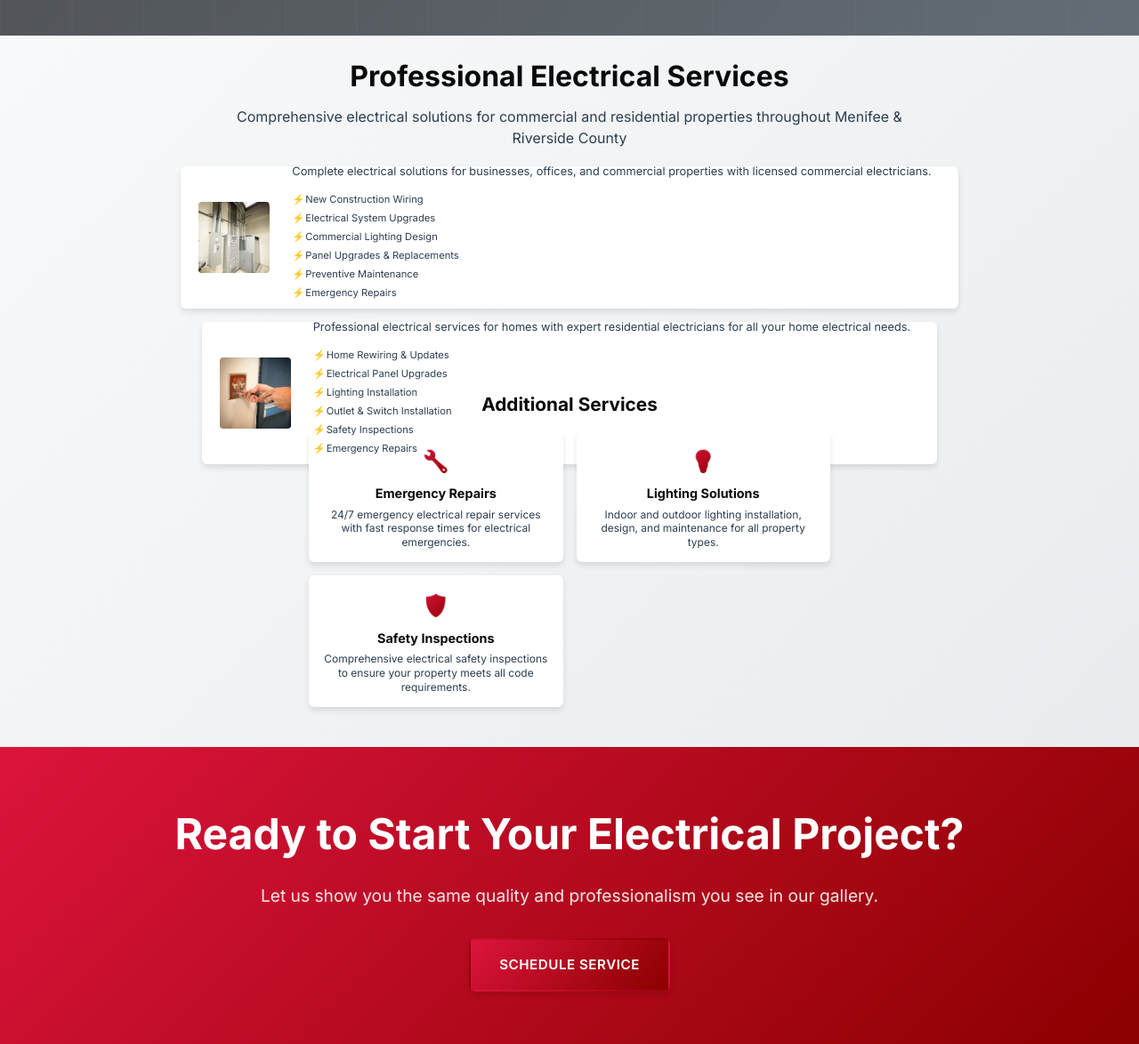
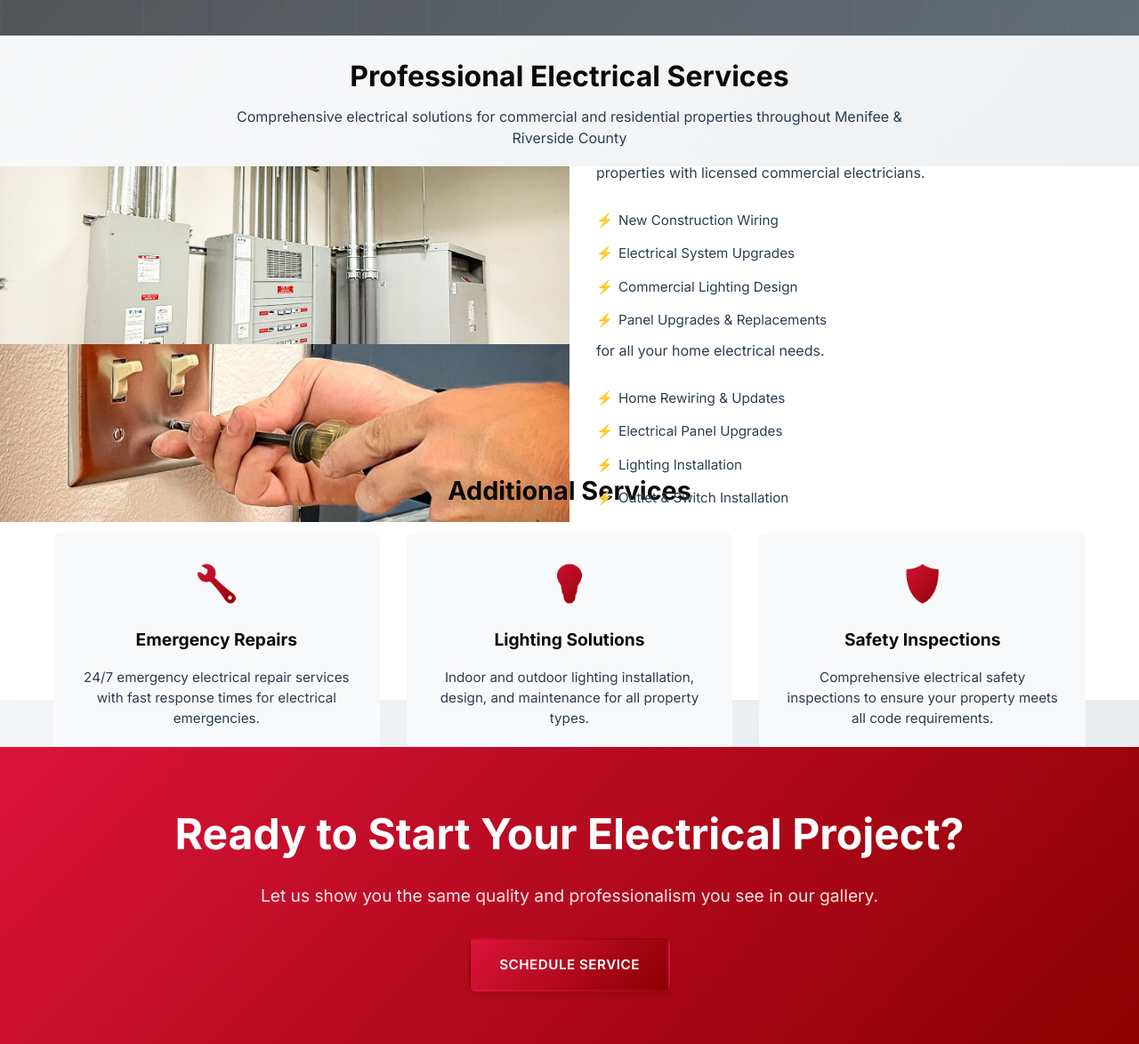
Before and after one commit to heringpm/bolder_electric, a Flask app: page / in a window 1280 px wide. Shown: the part 880-2054 px from the top of the page at 89% size. Run offline with Flask 3, Linux system fonts and the light colour scheme; data comes from the database, SQL or seed files in the repository; grey boxes are pictures that could not be loaded.

Commit message:
Create full-width services layout with 50/50 split
- Make service rows full-width (100% width)
- Photo takes 50% of screen width, text takes 50%
- Remove containers and margins for edge-to-edge layout
- Make typography larger since we have more space
- Additional services full-width with 3 equal cards
- Each section takes 25vh height

```diff
--- a/static/css/style.css
+++ b/static/css/style.css
@@ -449,23 +449,17 @@ section {
 .service-row {
     display: flex;
     align-items: center;
-    gap: 15px;
-    max-width: 1200px;
-    margin: 0 auto 15px;
-    padding: 15px 20px;
+    width: 100%;
+    height: 25vh;
+    margin-bottom: 0;
     background: white;
-    border-radius: 6px;
-    box-shadow: var(--shadow-md);
     overflow: hidden;
-    height: 20vh;
 }
 
 .service-photo {
-    flex-shrink: 0;
-    width: 80px;
-    height: 80px;
+    flex: 0 0 50%;
+    height: 100%;
     overflow: hidden;
-    border-radius: 4px;
 }
 
 .service-photo img {
@@ -475,16 +469,16 @@ section {
 }
 
 .service-info {
-    flex: 1;
-    padding: 10px;
+    flex: 0 0 50%;
+    padding: 30px;
     display: flex;
     flex-direction: column;
     justify-content: center;
 }
 
 .service-icon {
-    font-size: 1.2rem;
-    margin-bottom: 0.3rem;
+    font-size: 2rem;
+    margin-bottom: 1rem;
     background: var(--gradient-primary);
     -webkit-background-clip: text;
     -webkit-text-fill-color: transparent;
@@ -493,29 +487,29 @@ section {
 }
 
 .service-info h3 {
-    font-size: 1.1rem;
+    font-size: 1.8rem;
     font-weight: 700;
     color: var(--primary-black);
-    margin-bottom: 0.3rem;
+    margin-bottom: 1rem;
 }
 
 .service-info p {
-    font-size: 0.8rem;
-    line-height: 1.3;
+    font-size: 1rem;
+    line-height: 1.5;
     color: var(--dark-gray);
-    margin-bottom: 0.8rem;
+    margin-bottom: 1.5rem;
 }
 
 .service-list {
     list-style: none;
-    margin-bottom: 1rem;
+    margin-bottom: 2rem;
 }
 
 .service-list li {
-    padding: 0.1rem 0;
-    position: relative;
-    padding-left: 15px;
-    font-size: 0.7rem;
+    padding: 0.4rem 0;
+    position: relative;
+    padding-left: 25px;
+    font-size: 0.95rem;
     color: var(--dark-gray);
 }
 
@@ -528,45 +522,46 @@ section {
 
 .additional-services-new {
     text-align: center;
+    width: 100%;
+    height: 25vh;
+    display: flex;
+    flex-direction: column;
+    justify-content: center;
+    background: white;
+}
+
+.additional-services-new h3 {
+    font-size: 1.8rem;
+    font-weight: 700;
+    color: var(--primary-black);
+    margin-bottom: 1.5rem;
+}
+
+.services-cards {
+    display: grid;
+    grid-template-columns: repeat(3, 1fr);
+    gap: 30px;
     max-width: 1200px;
     margin: 0 auto;
     padding: 0 20px;
-    height: 20vh;
-    display: flex;
-    flex-direction: column;
-    justify-content: center;
-}
-
-.additional-services-new h3 {
-    font-size: 1.3rem;
-    font-weight: 700;
-    color: var(--primary-black);
-    margin-bottom: 0.8rem;
-}
-
-.services-cards {
-    display: grid;
-    grid-template-columns: repeat(auto-fit, minmax(200px, 1fr));
-    gap: 15px;
 }
 
 .service-card-new {
-    background: white;
-    padding: 15px;
-    border-radius: 6px;
-    box-shadow: var(--shadow-md);
+    background: #f8f9fa;
+    padding: 25px;
+    border-radius: 8px;
     text-align: center;
     transition: transform 0.3s ease;
 }
 
 .service-card-new:hover {
-    transform: translateY(-2px);
+    transform: translateY(-3px);
     box-shadow: var(--shadow-lg);
 }
 
 .card-icon {
-    font-size: 1.5rem;
-    margin-bottom: 0.3rem;
+    font-size: 2.5rem;
+    margin-bottom: 1rem;
     background: var(--gradient-primary);
     -webkit-background-clip: text;
     -webkit-text-fill-color: transparent;
@@ -575,15 +570,15 @@ section {
 }
 
 .service-card-new h4 {
-    font-size: 0.9rem;
+    font-size: 1.2rem;
     font-weight: 700;
     color: var(--primary-black);
-    margin-bottom: 0.3rem;
+    margin-bottom: 1rem;
 }
 
 .service-card-new p {
-    font-size: 0.75rem;
-    line-height: 1.3;
+    font-size: 0.95rem;
+    line-height: 1.5;
     color: var(--dark-gray);
 }
 
```
